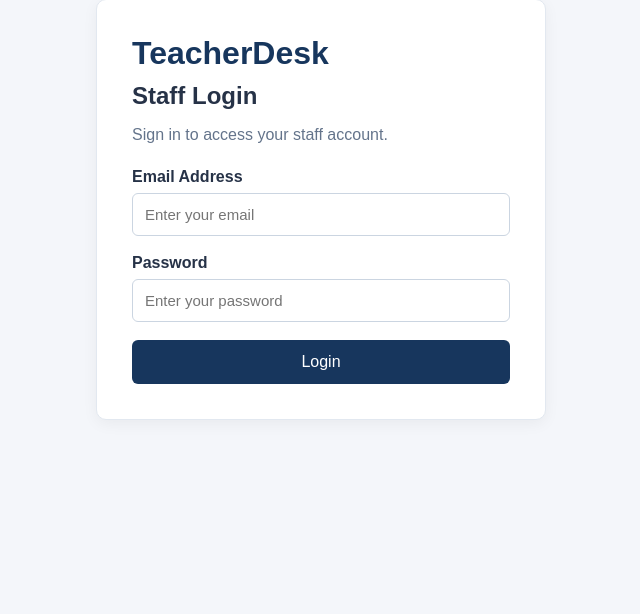
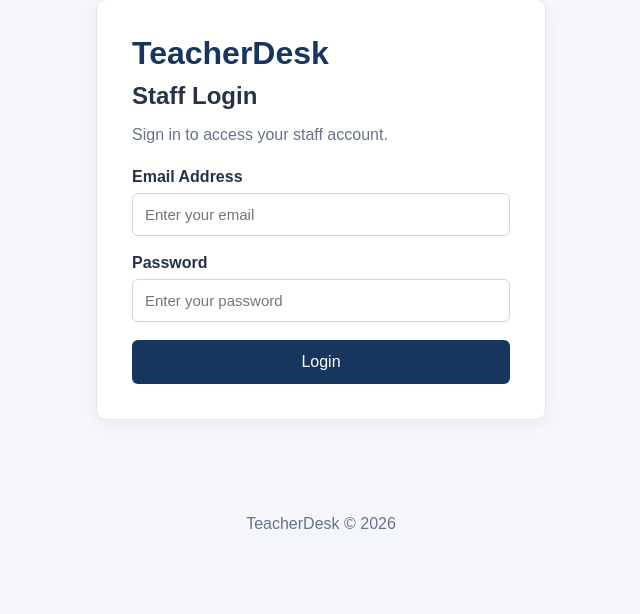
Before and after one commit to ItumelengRandyMalau/teacherdesk, a Flask app: page /auth/login in a window 1280 px wide. Shown: the part 71-685 px from the top of the page, without its empty margins (319-959 px from the left). Run offline with Flask 3, Linux system fonts and the light colour scheme.

Commit message:
Refactor login page to extend base template and improve structure

```diff
--- /dev/null
+++ b/app/templates/base.html
@@ -0,0 +1,20 @@
+<!doctype html>
+<html lang="en">
+  <head>
+    <meta charset="UTF-8" />
+    <meta name="viewport" content="width=device-width, initial-scale=1.0" />
+
+    <title>{% block title %}TeacherDesk{% endblock %}</title>
+
+    <link
+      rel="stylesheet"
+      href="{{ url_for('static', filename='css/style.css') }}"
+    />
+  </head>
+
+  <body>
+    {% block header %}{% endblock %} {% block content %}{% endblock %}
+
+    <footer>TeacherDesk &copy; 2026</footer>
+  </body>
+</html>
--- a/app/templates/login.html
+++ b/app/templates/login.html
@@ -1,15 +1,5 @@
-<!doctype html>
-<html lang="en">
-  <head>
-    <meta charset="UTF-8" />
-    <meta name="viewport" content="width=device-width, initial-scale=1.0" />
-    <title>Staff Login | TeacherDesk</title>
-    <link
-      rel="stylesheet"
-      href="{{ url_for('static', filename='css/style.css') }}"
-    />
-  </head>
-  <body>
+{% extends "base.html" %} {% block title %}Staff Login | TeacherDesk{% endblock
+%} {% block content %}
 <div class="register-container">
   <h1>TeacherDesk</h1>
   <h2>Staff Login</h2>
@@ -46,5 +36,4 @@
     <button type="submit">Login</button>
   </form>
 </div>
-  </body>
-</html>
+{% endblock %}
```
Lines whose indentation alone changed are shown as unchanged.
